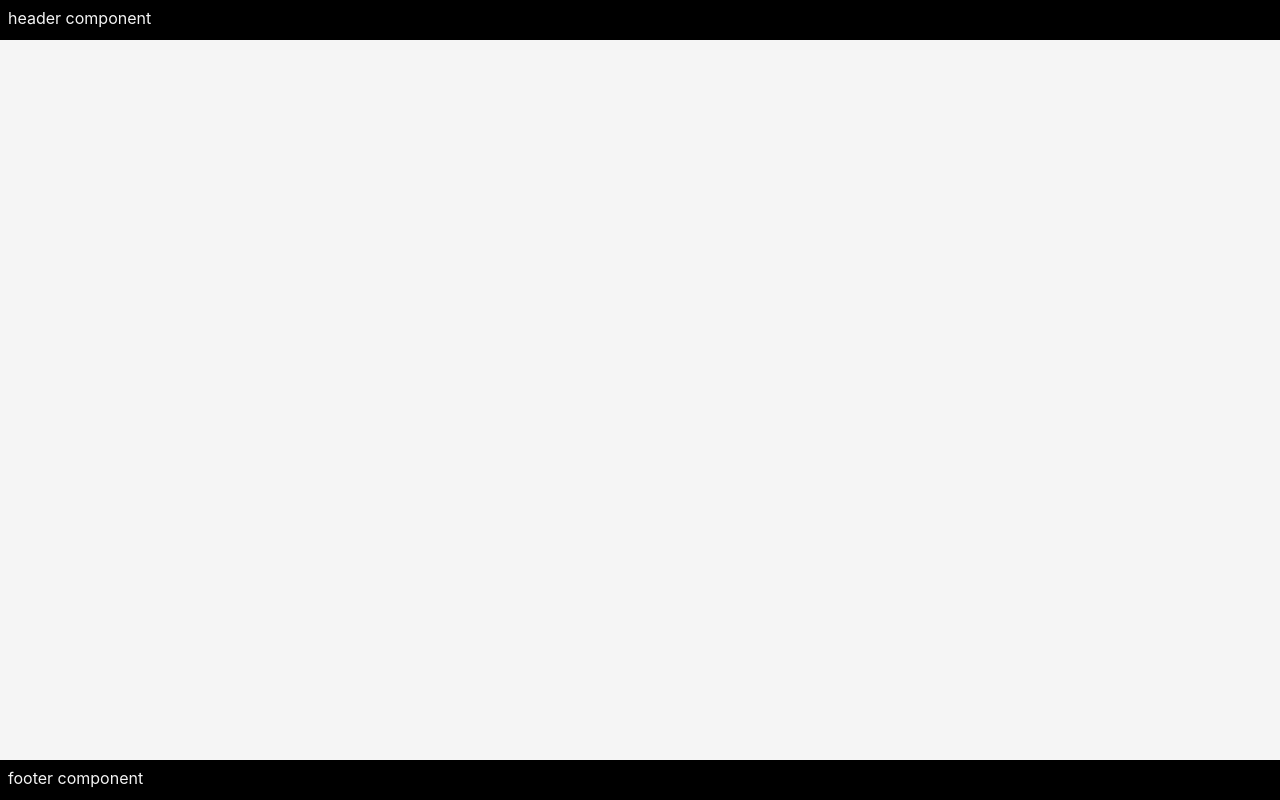
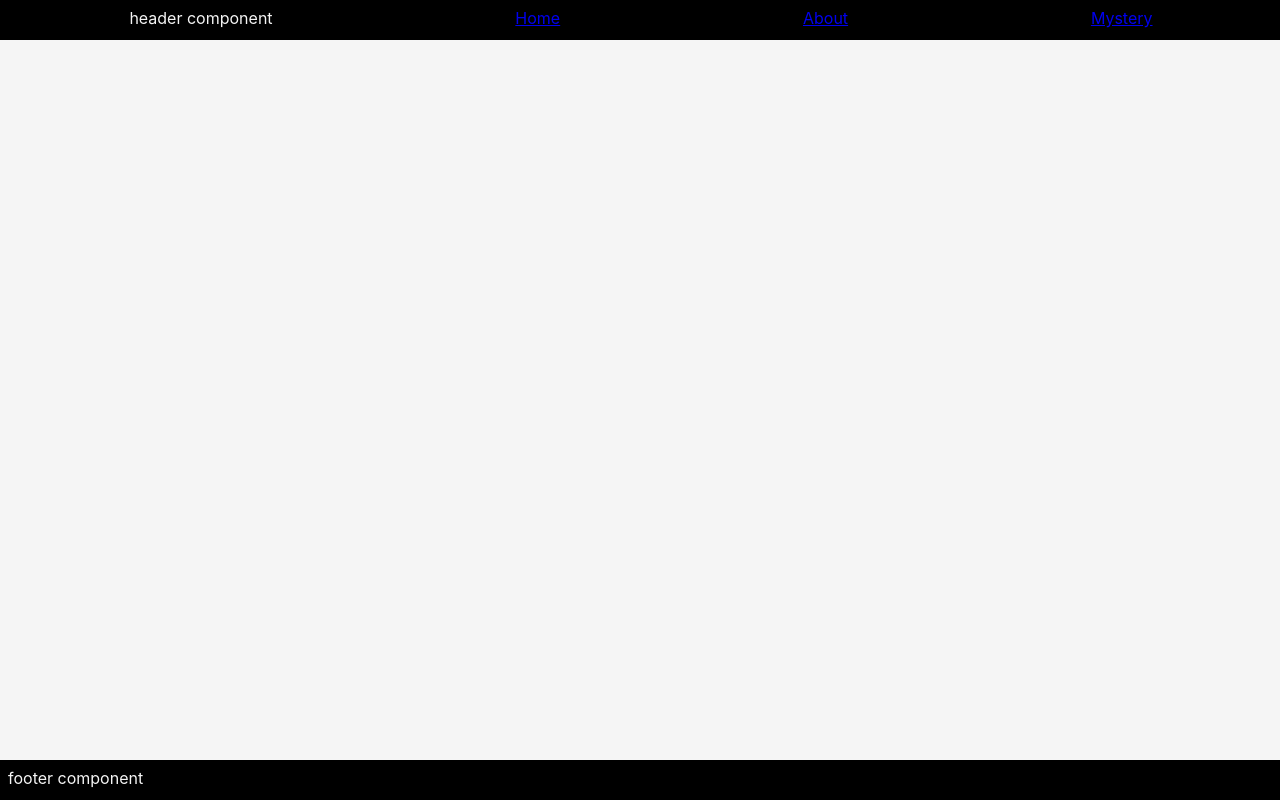
Before and after one commit to s-abdale/cherry-react-demo, a React (Create React App) app in the folder cherry-demo/: page / in a window 1280 px wide. Built offline with nearby package versions, Linux system fonts and the light colour scheme.

Commit message:
Added links to the different pages in the Header component

```diff
--- a/cherry-demo/src/components/shared/Header.js
+++ b/cherry-demo/src/components/shared/Header.js
@@ -1,9 +1,13 @@
 import './header.css';
+import { Link } from 'react-router-dom';
 
 function Header() {
   return (
     <div className='main-header-body'>
       header component
+      <Link to="/home">Home</Link>
+      <Link to="/about">About</Link>
+      <Link to="/mystery">Mystery</Link>
     </div>
   )
 }
--- a/cherry-demo/src/components/shared/header.css
+++ b/cherry-demo/src/components/shared/header.css
@@ -4,4 +4,7 @@
   width: 98.9vw;
   min-height: 24px;
   padding: 8px;
+
+  display: flex;
+  justify-content: space-around;
 }
```
